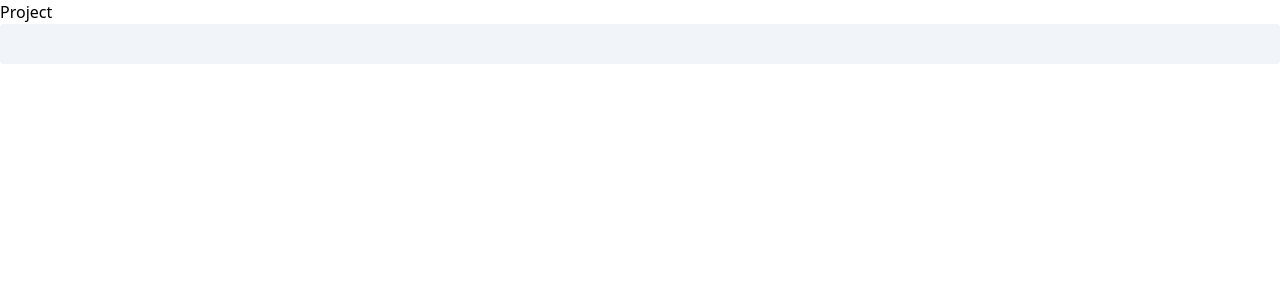
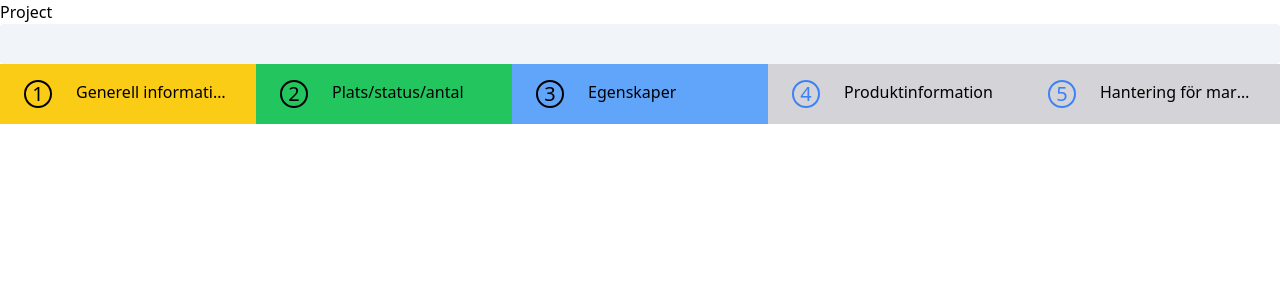
Before and after one commit to WilliamDavidson-02/cc-build, a React (Vite) app: page / in a window 1280 px wide. Shown: the top 300 px of the page. Built offline with nearby package versions, Linux system fonts and the light colour scheme.

Commit message:
Added progress steps component

```diff
--- /dev/null
+++ b/src/components/products/ProgressSteps.tsx
@@ -0,0 +1,69 @@
+import { cn } from "@/lib/utils";
+import { FC, HTMLAttributes } from "react";
+
+export type Status = "pending" | "error" | "complete" | null;
+
+type ProgressStepsProps = {
+  className?: string;
+  children?: React.ReactNode;
+};
+
+export const ProgressSteps: FC<ProgressStepsProps> = ({
+  children,
+  className,
+}) => {
+  return (
+    <div className={cn("grid grid-cols-5 w-full", className)}>{children}</div>
+  );
+};
+
+type ProgressStepsCardProps = HTMLAttributes<HTMLElement> & {
+  status: Status;
+  active: boolean;
+  children?: React.ReactNode;
+};
+
+export const ProgressStepsCard: FC<ProgressStepsCardProps> = ({
+  children,
+  className,
+  status,
+  active,
+  ...props
+}) => {
+  return (
+    <div
+      className={cn(
+        "flex flex-grow py-4 px-6 bg-zinc-300 text-black gap-6 cursor-pointer w-full",
+        { "bg-yellow-400": status === "pending" },
+        { "bg-red-400": status === "error" },
+        { "bg-green-500": status === "complete" },
+        { "bg-blue-400": active },
+        className
+      )}
+      {...props}
+    >
+      {children}
+    </div>
+  );
+};
+
+type ProgressStepsCardNumberProps = {
+  number: number;
+  className?: string;
+};
+
+export const ProgressStepsCardNumber: FC<ProgressStepsCardNumberProps> = ({
+  className,
+  number,
+}) => {
+  return (
+    <div
+      className={cn(
+        "flex justify-center items-center w-7 h-7 text-xl font-medium border-2 border-blue-500 text-blue-500 rounded-full shrink-0",
+        className
+      )}
+    >
+      {number}
+    </div>
+  );
+};
--- a/src/pages/Home.tsx
+++ b/src/pages/Home.tsx
@@ -1,11 +1,62 @@
+import {
+  ProgressSteps,
+  ProgressStepsCard,
+  ProgressStepsCardNumber,
+  Status,
+} from "@/components/products/ProgressSteps";
 import Textfield from "@/components/Textfield";
-import { FC } from "react";
+import { cn } from "@/lib/utils";
+import { FC, useState } from "react";
+
+const defaultSteps: { title: string; status: Status }[] = [
+  {
+    title: "Generell information",
+    status: "pending",
+  },
+  {
+    title: "Plats/status/antal",
+    status: "complete",
+  },
+  {
+    title: "Egenskaper",
+    status: null,
+  },
+  {
+    title: "Produktinformation",
+    status: null,
+  },
+  {
+    title: "Hantering för marknadsplats",
+    status: null,
+  },
+];
 
 const Home: FC = () => {
+  const [step, setStep] = useState(2);
+
   return (
     <div>
-      {" "}
       <Textfield title={"Project"} size="large" />{" "}
+      <ProgressSteps>
+        {defaultSteps.map((s, i) => (
+          <ProgressStepsCard
+            active={step === i}
+            onClick={() => setStep(i)}
+            status={s.status}
+            key={s.title}
+          >
+            <ProgressStepsCardNumber
+              className={cn({
+                "border-black text-black": step === i || s.status,
+              })}
+              number={i + 1}
+            />
+            <p className="text-nowrap text-ellipsis overflow-hidden">
+              {s.title}
+            </p>
+          </ProgressStepsCard>
+        ))}
+      </ProgressSteps>
     </div>
   );
 };
```
